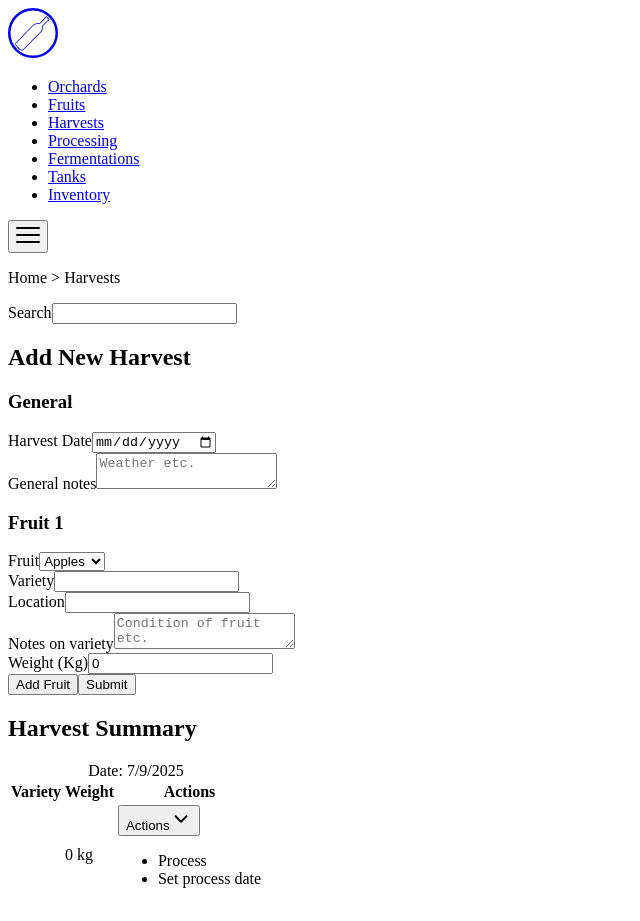
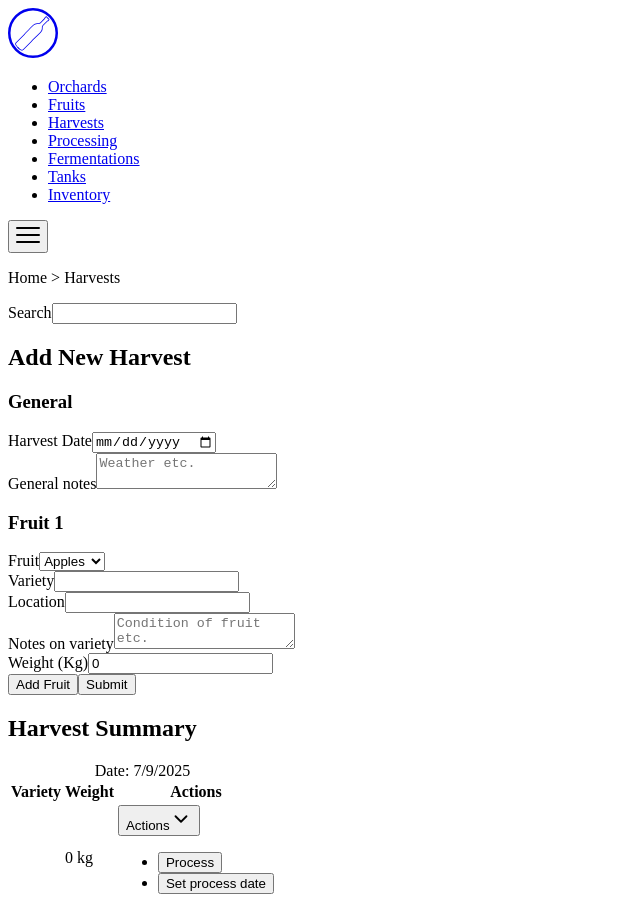
Before and after one commit to jl-stephenson/wine-cider-tracker-proto, a React (Vite) app: page / in a window 1280 px wide. Shown: the whole page, without its empty margins (0-640 px from the left). Built offline with nearby package versions, Linux system fonts and the light colour scheme.

Commit message:
feat: add menu-button

```diff
--- a/src/components/ActionsMenuButton/index.tsx
+++ b/src/components/ActionsMenuButton/index.tsx
@@ -1,30 +1,39 @@
+import { useState } from "react";
 import { ChevronDownIcon } from "../icons/ChevronDownIcon";
 
 export function ActionsMenuButton() {
+  const [isMenuOpen, setIsMenuOpen] = useState(false);
+
   return (
     <div className="menu-button">
       <button
         type="button"
         id="menu-button1"
+        className="menu-button__trigger button"
         aria-haspopup="true"
-        aria-expanded="false"
+        aria-expanded={isMenuOpen}
         aria-controls="menu1"
+        onClick={() => setIsMenuOpen((prev) => !prev)}
       >
         Actions
         <ChevronDownIcon />
       </button>
       <ul
         id="menu1"
+        className="menu-button__list"
+        data-isopen={isMenuOpen}
         role="menu"
         tabIndex={-1}
         aria-labelledby="menu-button1"
         aria-activedescendant="mi1"
       >
         <li id="mi1" role="menuitem">
-          Process
+          <button className="menu-button__option button">Process</button>
         </li>
         <li id="mi2" role="menuitem">
-          Set process date
+          <button className="menu-button__option button">
+            Set process date
+          </button>
         </li>
       </ul>
     </div>
--- a/src/css/blocks/menu-button.css
+++ b/src/css/blocks/menu-button.css
@@ -1,63 +1,41 @@
-.split-button {
-  display: inline-flex;
-  align-items: stretch;
-  width: 100%;
-  overflow: visible;
+.menu-button {
   position: relative;
 }
 
-.primary-action {
-  border: none;
-  cursor: pointer;
-  background-color: var(--color-primary);
-  color: var(--color-white);
-  padding: var(--space-s);
-  flex: 1;
-}
-
-.action-menu-wrapper {
-  border-left: 1px solid var(--color-white);
-  background: var(--color-primary);
-}
-
-.action-menu summary {
-  height: 100%;
-  padding: var(--space-s);
-  cursor: pointer;
-  list-style: none;
+.menu-button__trigger {
   display: flex;
   align-items: center;
-}
-
-.action-menu svg {
-  color: var(--color-white);
-  transition: transform 150ms ease-in-out;
-}
-
-.action-menu[open] svg {
-  transform: rotate(180deg);
-}
-
-.menu-content {
-  position: absolute;
-  bottom: 100%;
-  right: 0;
-  background: var(--color-white);
-  border: var(--stroke);
-  width: 100%;
-  z-index: 1000;
-}
-
-.menu-content button {
-  display: block;
-  width: 100%;
-  padding: 0.5rem 0.75rem;
-  background: var(--color-white);
-  text-align: left;
-  cursor: pointer;
+  justify-content: center;
   border: none;
 }
 
-.menu-content button:hover {
-  filter: brightness(90%);
+@media (min-width: 48rem) {
+  .menu-button__trigger {
+    justify-content: space-between;
+  }
 }
+
+.menu-button__trigger svg {
+  display: none;
+}
+
+@media (min-width: 48rem) {
+  .menu-button__trigger svg {
+    display: block;
+  }
+}
+
+.menu-button__list {
+  display: none;
+  position: absolute;
+  z-index: 100;
+  width: 100%;
+}
+
+.menu-button__list[data-isopen="true"] {
+  display: block;
+}
+
+.menu-button__list li:not(:last-child) .menu-button__option {
+  border-bottom: none;
+}
--- a/src/css/global/global-styles.css
+++ b/src/css/global/global-styles.css
@@ -41,7 +41,8 @@ small {
 /* lists */
 
 [role="list"][class],
-[role="tablist"][class] {
+[role="tablist"][class],
+[role="menu"][class] {
   margin-block: 0;
   padding: 0;
 }
@@ -97,6 +98,10 @@ thead th {
 td,
 th {
   padding: var(--space-xs) var(--space-s);
+}
+
+td {
+  background: var(--color-white);
 }
 
 th:not(:only-of-type) {
--- a/src/css/global/reset.css
+++ b/src/css/global/reset.css
@@ -30,7 +30,8 @@ dd {
 
 /* Remove list styles on ul, ol elements with a list role, which suggests default styling will be removed */
 ul[role="list"],
-ol[role="list"] {
+ol[role="list"],
+ul[role="menu"] {
   list-style: none;
 }
 
```
